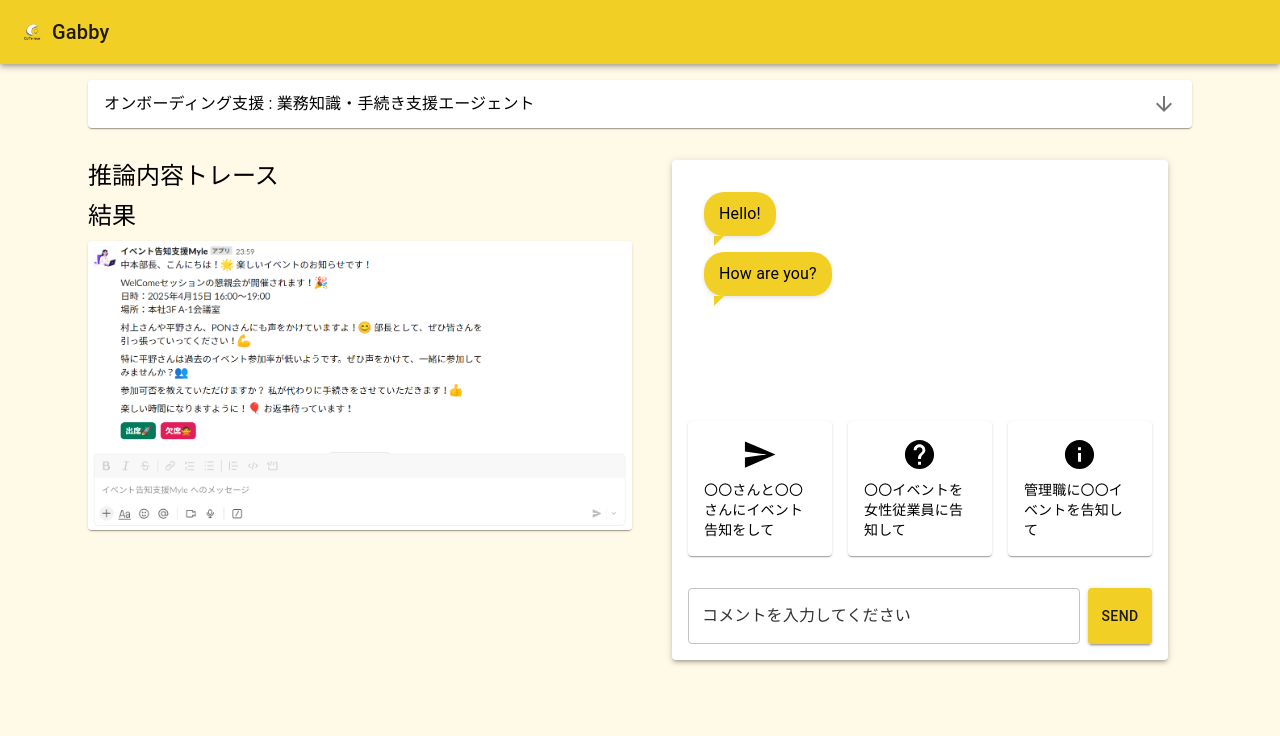
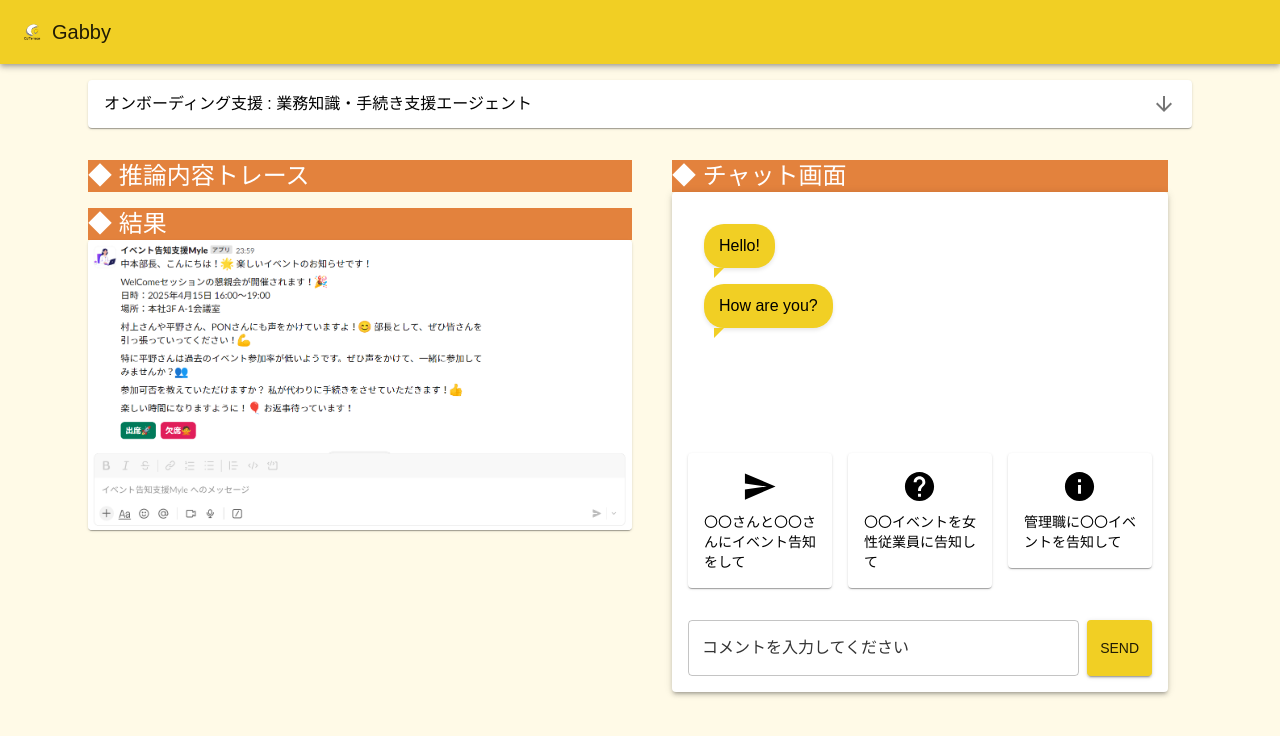
Before and after one commit to K0daimurakami/gabby, a React (Create React App) app: page /details in a window 1280 px wide. Shown: the top 736 px of the page. Built offline with nearby package versions, Linux system fonts and the light colour scheme.

Commit message:
Resolved merge conflicts in resultImageContainer.tsx

```diff
--- a/src/App.tsx
+++ b/src/App.tsx
@@ -26,7 +26,10 @@ const theme = createTheme({
     text: {
       primary: "#000000", // タイトル用
       secondary: "#333333", // 本文用（必要に応じて調整してください）
-    },
+    }
+  },
+  typography: {
+    fontFamily: "NotoSansReguler, sans-serif",
   },
 });
 
--- a/src/components/organisms/chatContainer.tsx
+++ b/src/components/organisms/chatContainer.tsx
@@ -38,8 +38,18 @@ const ChatApp = () => {
 
   return (
     <Container maxWidth="sm">
-      <Paper elevation={3} sx={{ height: "500px", display: "flex", flexDirection: "column", padding: 2 }}>
-
+      <Typography variant="h5" sx={{ backgroundColor: '#E3823D', color: 'white' }}>
+        ◆ チャット画面
+        </Typography>
+      <Paper
+        elevation={3}
+        sx={{
+          height: "500px",
+          display: "flex",
+          flexDirection: "column",
+          padding: 2,
+        }}
+      >
         {/* メッセージリスト */}
         <Box sx={{ flexGrow: 1, overflowY: "auto" }}>
           <List>
--- a/src/components/organisms/processContainer.tsx
+++ b/src/components/organisms/processContainer.tsx
@@ -32,8 +32,8 @@ const ProcessContainer = () => {
 
   return (
     <Box sx={{ width: "100%" }}>
-      <Typography variant="h5" gutterBottom>
-        推論内容トレース
+      <Typography variant="h5" sx={{ backgroundColor: '#E3823D', color: 'white' }}>
+        ◆ 推論内容トレース
       </Typography>
       <Stepper activeStep={processMessages.length - 1} orientation="vertical">
         {processMessages.map((msg, index) => (
--- a/src/components/organisms/resultImageContainer.tsx
+++ b/src/components/organisms/resultImageContainer.tsx
@@ -11,15 +11,12 @@ interface ImageCardProps {
 const ResultImageContainer: React.FC<ImageCardProps> = ({ imageUrl, altText = "デフォルトの代替テキスト" }) => {
   return (
     <>
-    <Typography variant="h5" gutterBottom>
-      結果
-    </Typography>
-    <Card>
-        <CardMedia
-          component="img"
-          image={imageUrl}
-          alt={altText} />
-    </Card>
+    <Typography variant="h5" sx={{ backgroundColor: '#E3823D', color: 'white' }}>
+      ◆ 結果
+      </Typography>
+      <Card>
+        <CardMedia component="img" image={imageUrl} alt="出力結果画像" />
+      </Card>
     </>
   );
 };
--- a/src/pages/details/Details.tsx
+++ b/src/pages/details/Details.tsx
@@ -21,7 +21,7 @@ const Home: React.FC = () => {
           <AccordionExpandIcon />
         </Grid>
         <Grid item xs={6}>
-          <Grid item xs={12}>
+          <Grid item xs={12} sx={{ mb: 2 }}>
             <ProcessContainer />
           </Grid>
           {/* ✅ プロセスが完了したら画像を表示 */}
```
